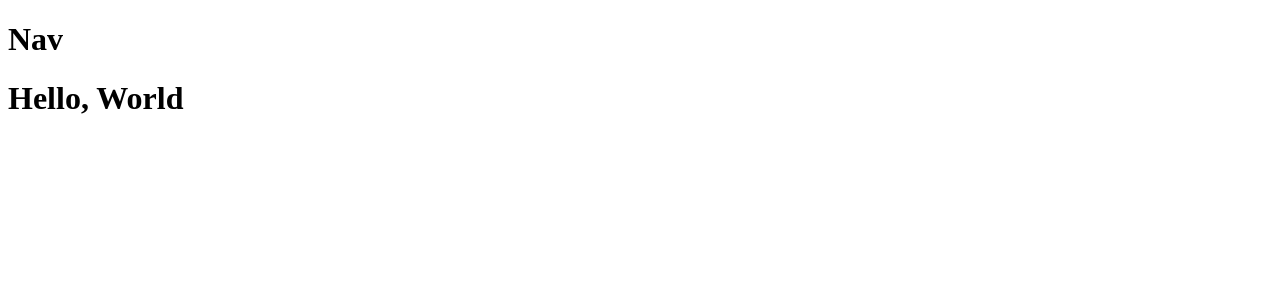
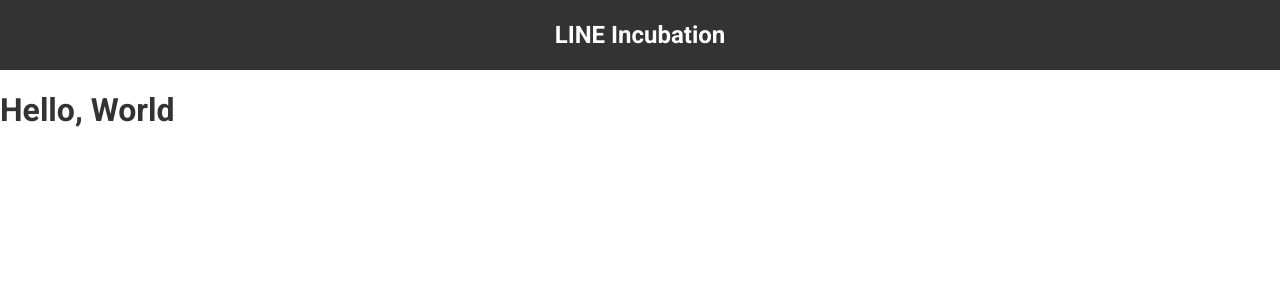
Before and after one commit to Poafs1/line-incubation-assignment, a Next.js app in the folder client/: page / in a window 1280 px wide. Shown: the top 300 px of the page. Built offline with nearby package versions, Linux system fonts and the light colour scheme.

Commit message:
Add navigation bar

```diff
--- /dev/null
+++ b/client/components/layouts/v1/css/Nav.module.css
@@ -0,0 +1,14 @@
+.container {
+  background-color: #333333;
+  height: auto;
+  padding: 0 25px;
+  height: 70px;
+  display: flex;
+  align-items: center;
+  justify-content: center;
+}
+
+.title h1 {
+  margin: 0px;
+  color: white;
+}
--- a/client/components/layouts/v1/nav.tsx
+++ b/client/components/layouts/v1/nav.tsx
@@ -2,7 +2,9 @@
 
 const Nav = () => {
   return(
-    <div><h1>Nav</h1></div>
+    <nav className={styles.container}>
+      <div className={styles.title}><h1>LINE Incubation</h1></div>
+    </nav>
   )
 }
 
--- a/client/styles/index.css
+++ b/client/styles/index.css
@@ -0,0 +1,31 @@
+@import url('https://fonts.googleapis.com/css2?family=Roboto:wght@300;400;500;700&display=swap');
+/*
+font family
+font-family: 'Roboto', sans-serif;
+*/
+
+:root {
+
+}
+
+html,
+body {
+  margin: 0;
+  color: #333333;
+  font-family: 'Roboto', sans-serif;
+  background-color: white;
+  min-width: 320px;
+  width: 100%;
+  overflow-x: hidden;
+  position: relative;
+}
+
+a {
+  color: inherit;
+  text-decoration: none;
+}
+
+* {
+  -webkit-tap-highlight-color: transparent;
+  box-sizing: border-box;
+}
```
